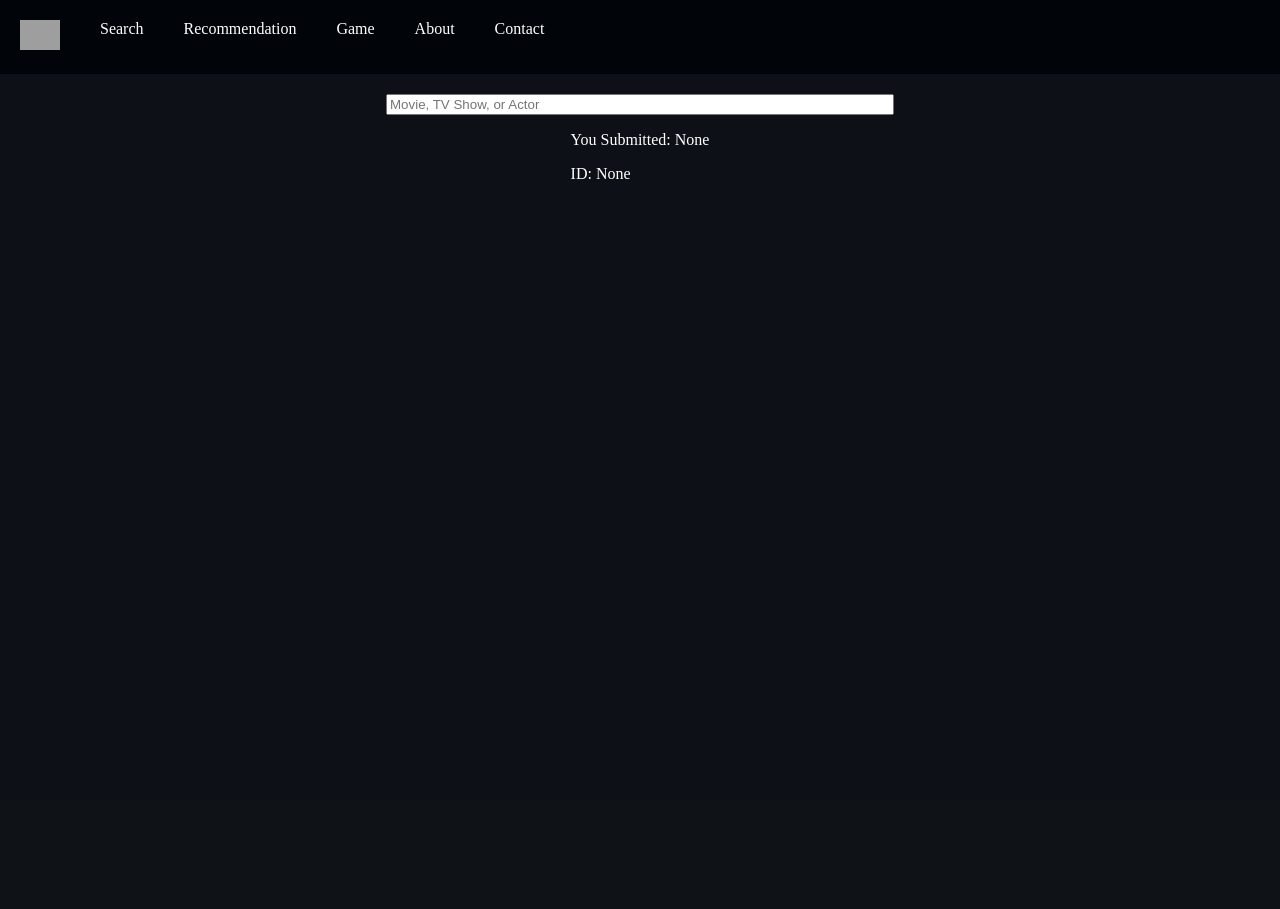
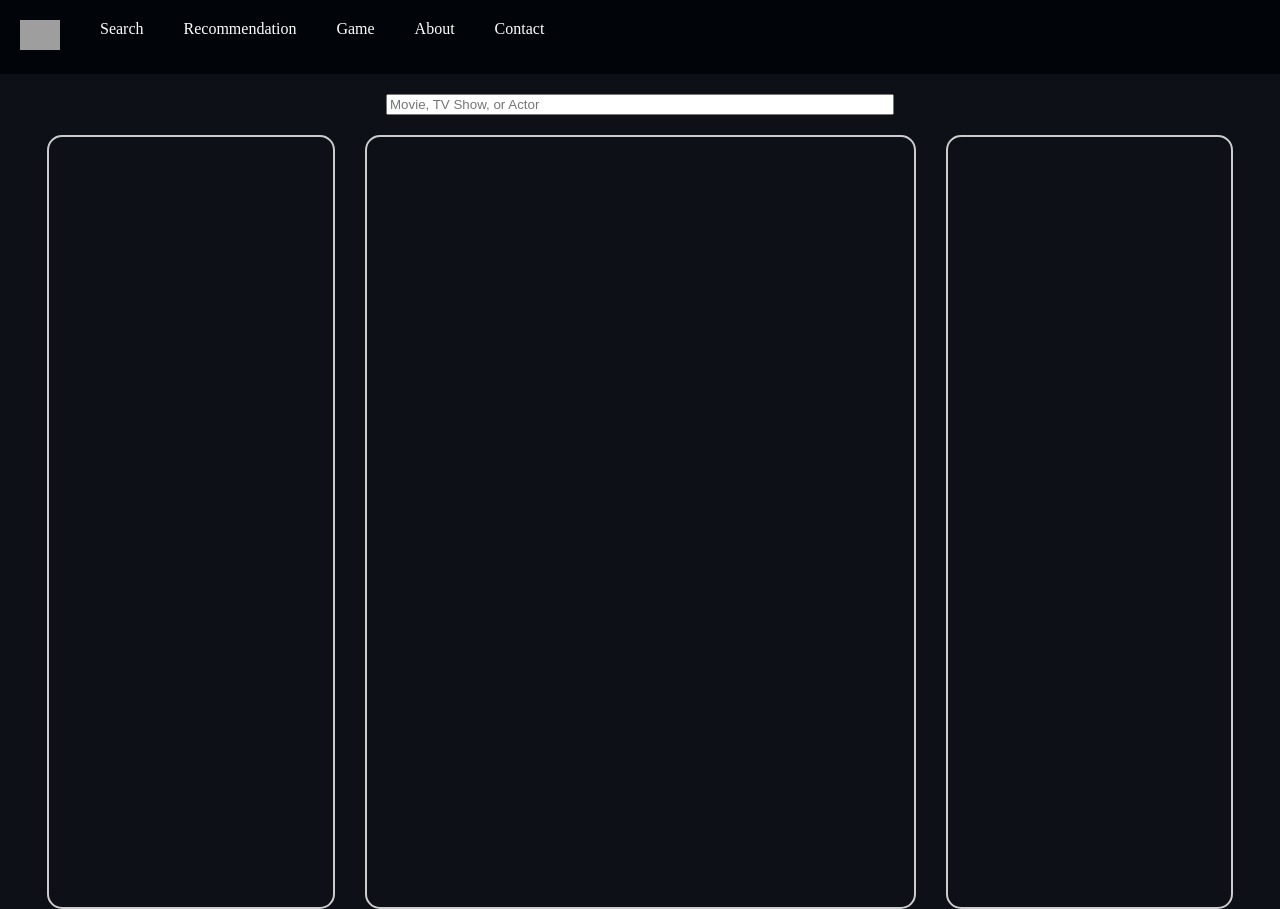
Before and after one commit to KevZ3742/MovieMesh, a Flask app: page / in a window 1280 px wide. Before the commit the page ends 179 px from the top, so only its background shows below. Run offline with Flask 3, Linux system fonts and the light colour scheme; grey boxes are pictures that could not be loaded.

Commit message:
added boxes

```diff
--- a/static/styles/style.css
+++ b/static/styles/style.css
@@ -1,16 +1,11 @@
+/* Global styles */
 body {
   margin: 0;
   background-color: #0d1117;
   color: #fff;
 }
 
-#inputs {
-  margin-top: 20px;
-  display: flex;
-  flex-direction: column;
-  align-items: center;
-}
-
+/* Navbar styles */
 .navbar {
   background-color: #010409;
   overflow: hidden;
@@ -30,7 +25,7 @@ body {
   background-color: #555;
   border-radius: 4px;
   padding: 7px 7px;
-  box-shadow: 0 0 0 2px white; /* Add a white border */
+  box-shadow: 0 0 0 2px white;
 }
 
 .navbar .logo img {
@@ -53,7 +48,6 @@ body {
   margin: 0;
 }
 
-/* Width of search input box */
 #query {
   width: 500px;
 }
@@ -66,7 +60,7 @@ body {
   margin-bottom: 10px;
 }
 
-/* Search result image size */
+/* Search results image size */
 #search-results li img {
   width: 100px;
   height: 150px;
@@ -101,7 +95,47 @@ body {
   margin: 0;
 }
 
+/* Layout styles */
+body {
+  margin: 0;
+  padding: 0;
+  display: flex;
+  flex-direction: column;
+  min-height: 100vh;
+}
+
+#inputs {
+  margin-top: 20px;
+  display: flex;
+  flex-direction: column;
+  align-items: center;
+}
+
 .search-container {
   position: relative;
-  display: inline-block;
+  width: 100%;
+  max-width: 600px;
+  display: flex;
+  flex-direction: column;
+  align-items: center;
 }
+
+.section-container {
+  display: flex;
+  justify-content: space-between;
+  width: 95%;
+  margin-top: 20px;
+}
+
+.section {
+  flex: 1;
+  padding: 10px;
+  border: 2px solid #ccc;
+  height: 750px;
+  margin: 0 15px;
+  border-radius: 15px;
+}
+
+.section.middle {
+  flex: 2;
+}
--- a/templates/index.html
+++ b/templates/index.html
@@ -22,9 +22,14 @@
             <input type="text" id="id" name="id" hidden/>
             <ul id="search-results"></ul>
         </div>
-        <div>
+        <!-- <div>
             <p>You Submitted: {{ query }}</p>
             <p>ID: {{ id }}</p>
+        </div> -->
+        <div class="section-container">
+            <div class="section"></div>
+            <div class="section middle"></div>
+            <div class="section"></div>
         </div>
     </form>
     <script src="{{ url_for('static',filename='scripts/script.js') }}"></script>
```
